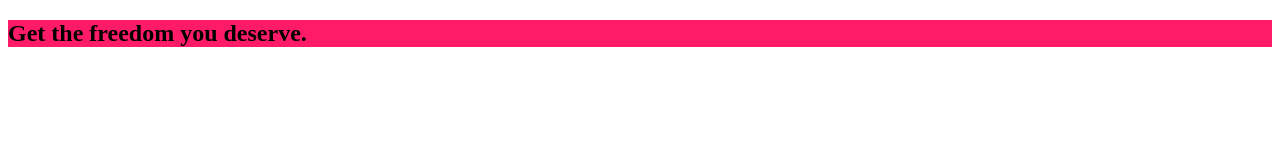
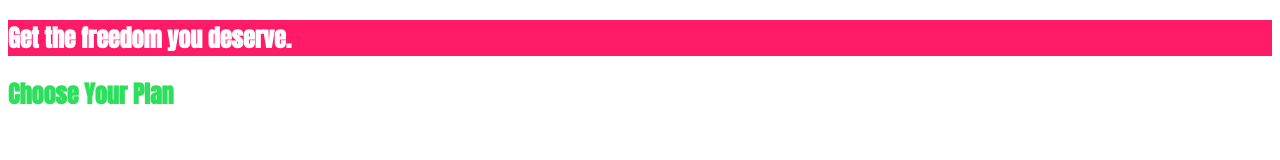
Before and after one commit to TidalRose/Retry_Coding, a plain HTML site: page basics-01-understanding-the-course-project-starting-code/index.html in a window 1280 px wide. Drawn offline with Linux system fonts and the light colour scheme.

Commit message:
Selectors

```diff
--- a/basics-01-understanding-the-course-project-starting-code/index.html
+++ b/basics-01-understanding-the-course-project-starting-code/index.html
@@ -6,18 +6,17 @@
     <meta http-equiv="X-UA-Compatible" content="ie=edge">
     <title>uHost</title>
     <link rel="shortcut icon" href="favicon.png">
+    <link href="https://fonts.googleapis.com/css2?family=Anton&display=swap" rel="stylesheet">
     <link rel="stylesheet" href="main.css">
-    <style>
-        section {
-            background: #ff1b68;
-        }
-    </style>
 </head>
 
 <body>
     <main>
-        <section style="background: #ff1b68;">
+        <section id="product-overview">
             <h1>Get the freedom you deserve.</h1>
+        </section>
+        <section id="plans">
+            <h1 class="section-title">Choose Your Plan</h1>
         </section>
     </main>
 </body>
--- a/basics-01-understanding-the-course-project-starting-code/main.css
+++ b/basics-01-understanding-the-course-project-starting-code/main.css
@@ -1,3 +1,12 @@
-section {
+#product-overview {
     background: #ff1b68;
 }
+
+h1 {
+    color: white;
+    font-family: 'Anton', sans-serif;
+}
+
+.section-title {
+    color: #2ddf5c;
+}
```
